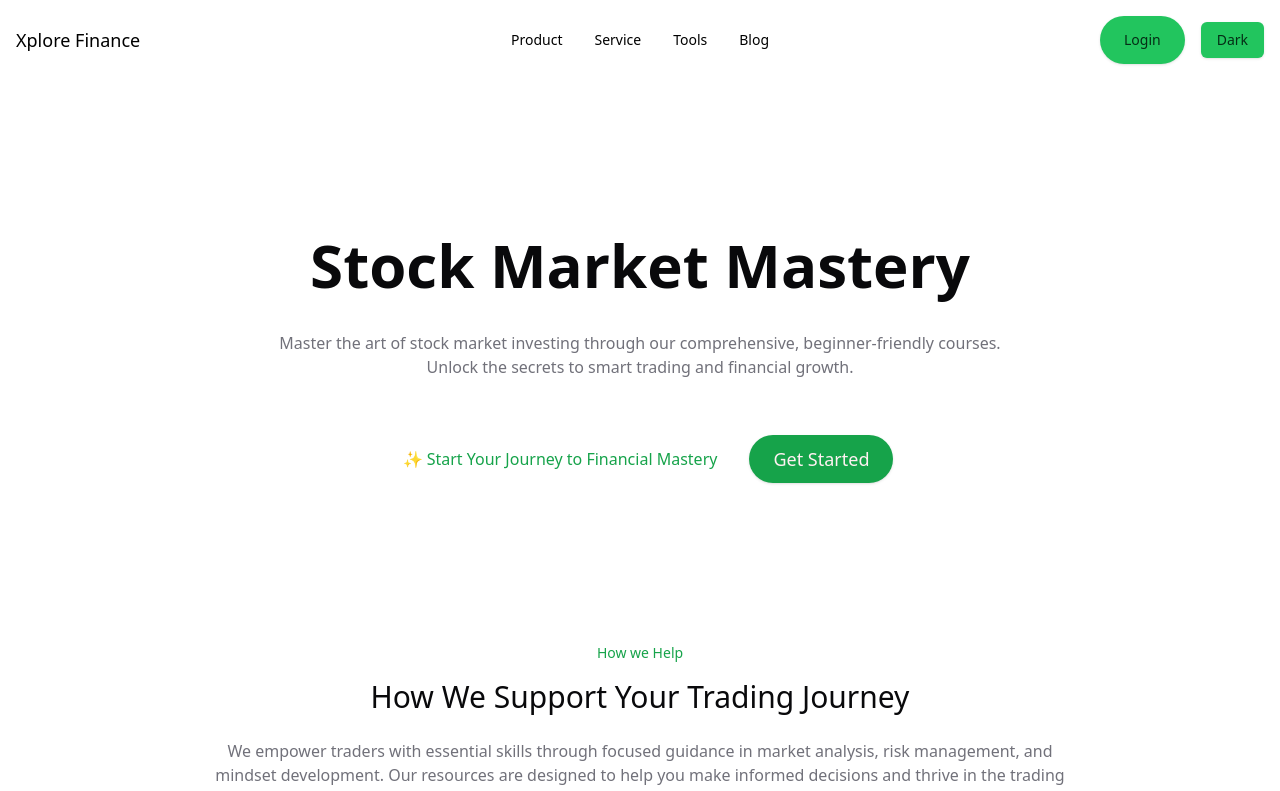
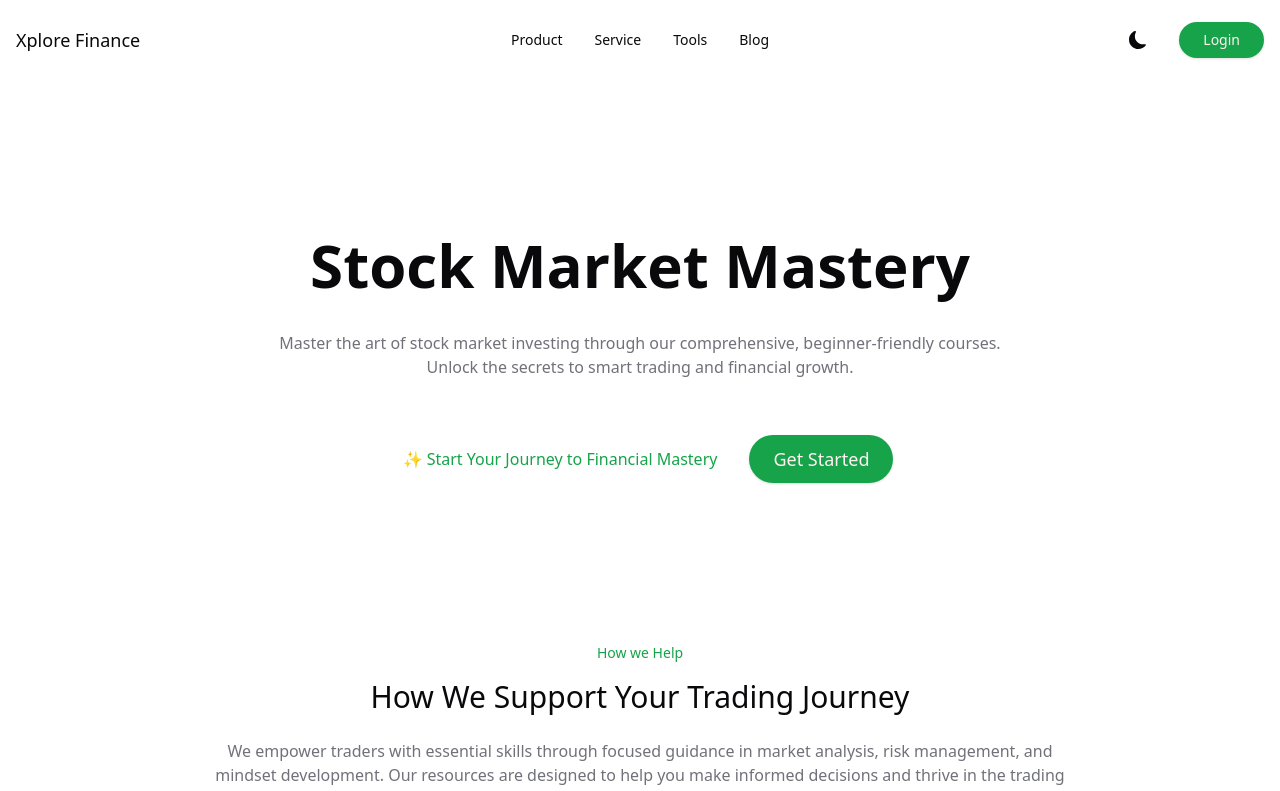
Before and after one commit to arun-murali0/xplore-Finance, a Next.js app: page / in a window 1280 px wide. Shown: the top 791 px of the page. Built offline with nearby package versions, Linux system fonts and the light colour scheme.

Commit message:
dark mode applied

```diff
--- a/src/app/globals.css
+++ b/src/app/globals.css
@@ -2,8 +2,9 @@
 @tailwind components;
 @tailwind utilities;
 
-/* --heading: 140 30.4 51.6;
---card: 180 11.1% 98.2%; */
+body {
+  @apply transition-all duration-500 ease-in-out;
+}
 
 @layer base {
   :root {
--- a/src/app/layout.tsx
+++ b/src/app/layout.tsx
@@ -1,33 +1,49 @@
 "use client";
 
-import type { Metadata } from "next";
+// import type { Metadata } from "next";
 import { Inter } from "next/font/google";
 import "./globals.css";
+import { cn } from "@/lib/utils";
 import Navbar from "@/view/Navbar";
-
-import { Store } from "@/store/store";
-import { Provider } from "react-redux";
+import { Provider, useSelector } from "react-redux";
+import { RootState, Store } from "@/store/store";
 
 const inter = Inter({ subsets: ["latin"] });
 
 // export const metadata: Metadata = {
 //   title: "Xplore Finance",
-//   description: "Its about stock market Education",
+//   description: "It's about stock market education",
 // };
 
-export default function RootLayout({
-  children,
-}: Readonly<{
-  children: React.ReactNode;
-}>) {
+const Layout: React.FC<{ children: React.ReactNode }> = (
+  { children },
+  className
+) => {
+  const dark = useSelector((state: RootState) => state.user.dark);
+  return (
+    <body
+      className={cn(
+        `max-h-screen overflow-x-hidden max-w-full bg-background text-foreground antialiased ${
+          dark ? "dark" : "null"
+        }`
+      )}
+    >
+      <Navbar />
+      {children}
+    </body>
+  );
+};
+
+const RootLayout: React.FC<{ children: React.ReactNode }> = ({ children }) => {
   return (
     <html lang="en">
       <body>
         <Provider store={Store}>
-          <Navbar />
-          {children}
+          <Layout>{children}</Layout>
         </Provider>
       </body>
     </html>
   );
-}
+};
+
+export default RootLayout;
--- a/src/app/page.tsx
+++ b/src/app/page.tsx
@@ -1,27 +1,13 @@
-"use client";
-
 import Hero from "@/view/Hero";
 import Howorks from "@/view/Howorks";
 import FAQ from "@/view/FAQ";
 import Products from "@/view/Products";
 import Contact from "@/view/contact";
+
 import Footer from "@/view/Footer";
-import { cn } from "@/lib/utils";
-
-import { RootState } from "@/store/store";
-import { useSelector } from "react-redux";
 
 export default function page() {
-  const dark = useSelector((state: RootState) => state.user.dark);
-
   return (
-    <section
-      className={cn(
-        `max-h-screen overflow-x-hidden max-w-full bg-background text-foreground antialiased ${
-          dark ? "dark" : "null"
-        }`
-      )}
-    >
     <div className="flex flex-col items-center w-full max-sm:p-1">
       <Hero />
       <Howorks />
@@ -30,6 +16,5 @@ export default function page() {
       <Contact />
       <Footer />
     </div>
-    </section>
   );
 }
--- /dev/null
+++ b/src/components/useTheme.tsx
@@ -0,0 +1,38 @@
+"use client";
+
+// context/DarkModeContext.tsx
+import React, { createContext, useContext, useState, useEffect } from "react";
+
+interface DarkModeContextType {
+  isDarkMode: boolean;
+  toggleDarkMode: () => void;
+}
+
+const DarkModeContext = createContext<DarkModeContextType | undefined>(
+  undefined
+);
+
+export const useDarkMode = () => {
+  const context = useContext(DarkModeContext);
+  return context;
+};
+
+export const DarkModeProvider: React.FC<{ children: React.ReactNode }> = ({
+  children,
+}) => {
+  const [isDarkMode, setIsDarkMode] = useState<boolean>(false);
+
+  const toggleDarkMode = () => {
+    setIsDarkMode((prevMode) => !prevMode);
+  };
+
+  useEffect(() => {
+    document.body.classList.toggle("dark-mode", isDarkMode);
+  }, [isDarkMode]);
+
+  return (
+    <DarkModeContext.Provider value={{ isDarkMode, toggleDarkMode }}>
+      {children}
+    </DarkModeContext.Provider>
+  );
+};
--- a/src/page/auth/Login.tsx
+++ b/src/page/auth/Login.tsx
@@ -80,9 +80,6 @@ export default function Login() {
           </div>
           <div className="text-center">-or-</div>
           <Button className="w-full my-3">Continue with google</Button>
-          <div className="text-center text-primary hover:text-blue-600 my-3">
-            <Link href="/">Back to Home Page</Link>
-          </div>
         </div>
       </Wrapper>
     </form>
--- a/src/page/auth/Register.tsx
+++ b/src/page/auth/Register.tsx
@@ -90,10 +90,6 @@ export default function Register() {
           <Button className="w-full my-5 mt-5" disabled={isSubmitting}>
             {isSubmitting ? "Submitting..." : "Sign Up"}
           </Button>
-
-          <div className="text-center text-primary hover:text-blue-600 my-3">
-            <Link href="/">Back to Home Page</Link>
-          </div>
         </div>
       </Wrapper>
     </form>
--- a/src/view/Footer.tsx
+++ b/src/view/Footer.tsx
@@ -68,7 +68,7 @@ export default function Footer() {
           </div>
         </div>
       </Container>
-      <p className="flex justify-center items-center mb-3 text-md">
+      <p className="flex justify-center items-center text-md">
         © 2024 Xplore Finance. All rights reserved.
         <span className="text-muted-foreground ms-1">
           Empowering your financial journey, one step at a time.
--- a/src/view/Navbar.tsx
+++ b/src/view/Navbar.tsx
@@ -1,23 +1,23 @@
-"use client";
-
 import Container from "@/global/container";
 import Link from "next/link";
 import { Button } from "@/components/ui/button";
-import { useSelector, useDispatch } from "react-redux";
-import { RootState, AppDispatch } from "@/store/store";
+
+import { LuSunMedium } from "react-icons/lu";
+import { BsFillMoonFill } from "react-icons/bs";
+import { useDispatch, useSelector } from "react-redux";
+import { AppDispatch, RootState } from "@/store/store";
 import { isDark } from "@/store/userSlice";
 
 const Navbar = () => {
+  const dispatch: AppDispatch = useDispatch();
   const dark = useSelector((state: RootState) => state.user.dark);
-  const dispatch: AppDispatch = useDispatch();
-
-  console.log(dark);
-  const handleToggleDark = () => {
+  const toggleDarkMode = () => {
     dispatch(isDark());
   };
-
   return (
-    <header className={`px-4 h-20 sticky top-0 inset-x-0 w-full z-50 dark`}>
+    <header
+      className={`px-4 h-20 sticky top-0 inset-x-0 w-full bg-background/40 backdrop-blur-lg  z-50`}
+    >
       <Container reverse>
         <div className="flex items-center justify-between h-full mx-auto md:max-w-screen-xl">
           <div className="flex items-start">
@@ -28,25 +28,34 @@ const Navbar = () => {
           </div>
           <nav className="hidden md:block absolute left-1/2 top-1/2 transform -translate-x-1/2 -translate-y-1/2">
             <ul className="flex items-center justify-center gap-8">
-              <Link href="#" className="hover:text-heading text-sm">
+              <Link href="#" className="hover:text-primary text-sm">
                 Product
               </Link>
-              <Link href="#" className="hover:text-heading text-sm">
+              <Link href="#" className="hover:text-primary text-sm">
                 Service
               </Link>
-              <Link href="#" className="hover:text-heading text-sm">
+              <Link href="#" className="hover:text-primary text-sm">
                 Tools
               </Link>
-              <Link href="#" className="hover:text-heading text-sm">
+              <Link href="#" className="hover:text-primary text-sm">
                 Blog
               </Link>
             </ul>
           </nav>
           <div className="flex items-center gap-4">
-            <Button className="p-6 rounded-full hover:text-primary-foreground">
+            <button
+              onClick={toggleDarkMode}
+              className="bg-inherit outline-none text-lg me-4"
+            >
+              {dark ? (
+                <LuSunMedium className="outline-none hover:bg-none fill-primary" />
+              ) : (
+                <BsFillMoonFill className="outline-none hover:bg-none " />
+              )}
+            </button>
+            <Button className="px-6 rounded-full hover:text-primary-foreground">
               <Link href="">Login</Link>
             </Button>
-            <Button onClick={() => handleToggleDark()}>Dark</Button>
           </div>
         </div>
       </Container>
```
Lines whose indentation alone changed are shown as unchanged.
